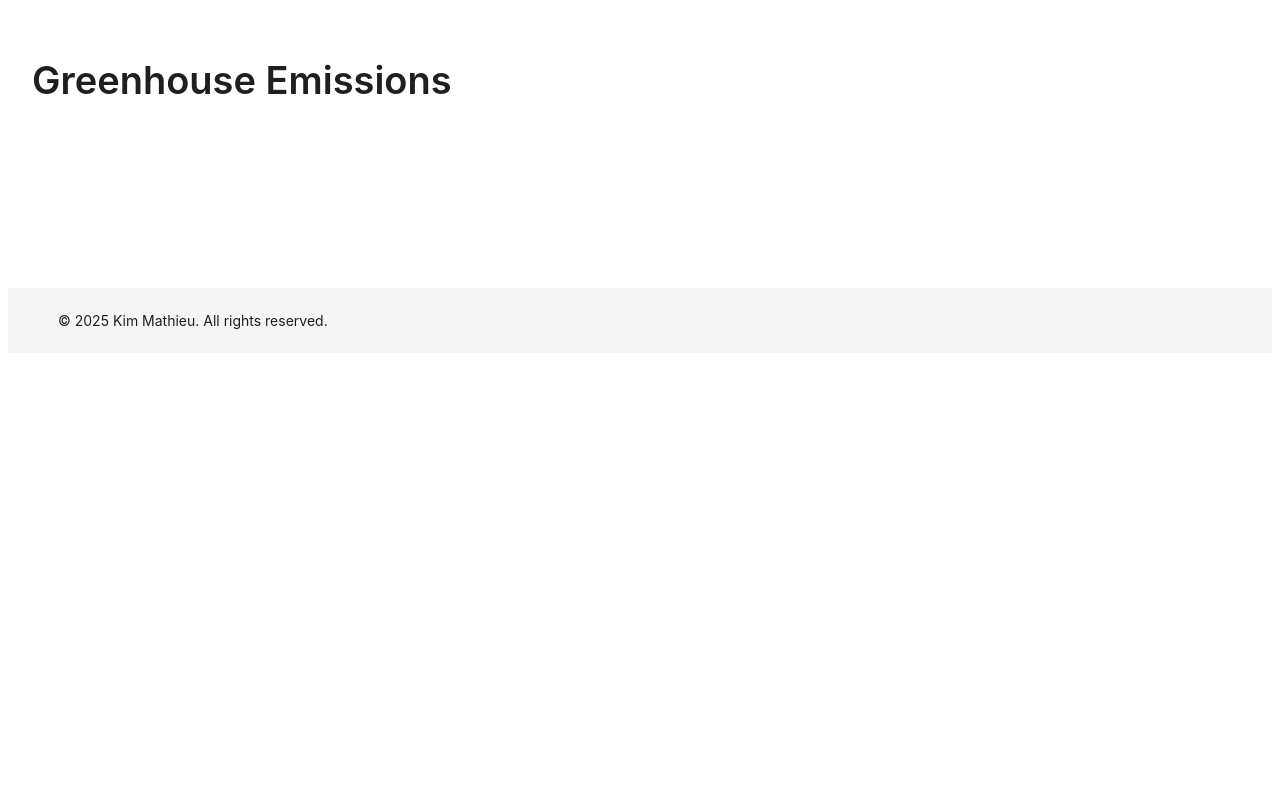
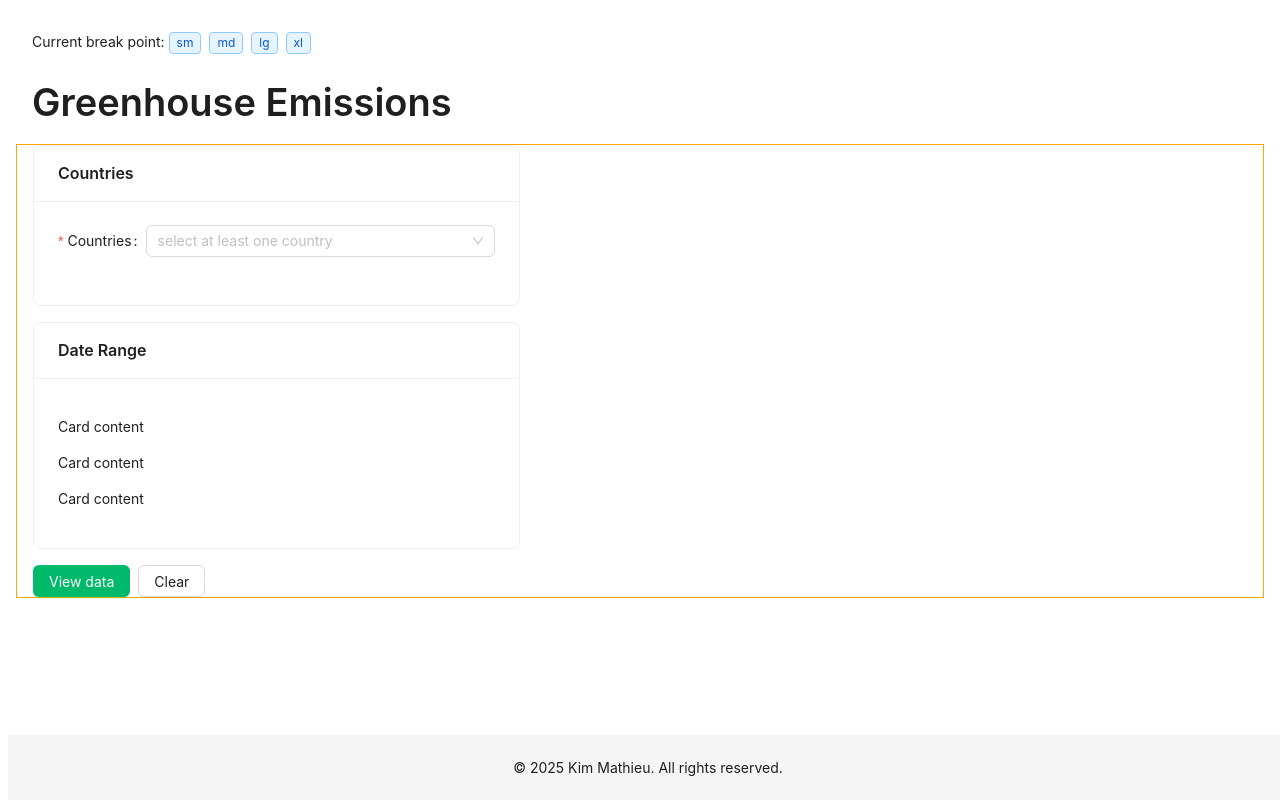
Before and after one commit to lockettks/greenhouse_gas_emissions, a React (Vite) app: page / in a window 1280 px wide. Built offline with nearby package versions, Linux system fonts and the light colour scheme.

Commit message:
Add form and country filter

```diff
--- a/package.json
+++ b/package.json
@@ -21,6 +21,7 @@
     "@vitejs/plugin-react": "^4.3.4",
     "eslint": "^9.19.0",
     "eslint-config-prettier": "^10.0.1",
+    "eslint-config-standard": "^17.1.0",
     "eslint-plugin-react": "^7.37.4",
     "eslint-plugin-react-hooks": "^5.0.0",
     "eslint-plugin-react-refresh": "^0.4.18",
--- a/src/App.jsx
+++ b/src/App.jsx
@@ -2,19 +2,36 @@ import { useState } from 'react'
 import reactLogo from './assets/react.svg'
 import viteLogo from '/vite.svg'
 import './App.css'
-import { Button, Col, ConfigProvider, Grid, Layout, Row, theme, Typography } from 'antd'
+import { Button, Col, ConfigProvider, Form, Grid, Layout, Row, Space, Tag, theme, Typography } from 'antd'
+import { FilterCountries } from './FilterCountries.jsx'
+import { FilterDates } from './FilterDates.jsx'
 
 const { Title } = Typography
 const { Content, Footer } = Layout
 const { useBreakpoint } = Grid
 
 function App() {
+  const [form] = Form.useForm()
   const [count, setCount] = useState(0)
   const screens = useBreakpoint()
 
   const {
     token: { colorBgContainer },
   } = theme.useToken()
+
+  const onFieldsChange = (_, allFields) => {
+    // Known issue: onFieldsChange is called three times
+    // https://ant.design/components/form#why-does-onfieldschange-trigger-three-times-on-change-when-field-sets-rules
+    console.log(allFields)
+  }
+
+  const onFinish = (values) => {
+    console.log(values)
+  }
+
+  const onReset = () => {
+    form.resetFields()
+  }
 
   return (
     <ConfigProvider theme={{ token: { colorPrimary: '#00b96b' } }}>
@@ -26,16 +43,39 @@ function App() {
             padding: 24,
           }}
         >
+          <>
+            Current break point:{' '}
+            {Object.entries(screens)
+              .filter((screen) => !!screen[1])
+              .map((screen) => (
+                <Tag color="blue" key={screen[0]}>
+                  {screen[0]}
+                </Tag>
+              ))}
+          </>
           {/*<div>*/}
           {/*  <a href="https://vite.dev" target="_blank">*/}
           {/*    <img src={viteLogo} className="logo" alt="Vite logo" />*/}
           {/*  </a>*/}
           {/*</div>*/}
           <Title>Greenhouse Emissions</Title>
-          <Row>
-            <Col></Col>
-            <Col></Col>
-          </Row>
+          <Form name="filters" form={form} onFieldsChange={onFieldsChange} onFinish={onFinish}>
+            <Row gutter={{ xs: 8, sm: 16, md: 24, lg: 32 }} style={{ border: '1px solid orange' }}>
+              <Col xs={24} sm={12} md={12} lg={12} xl={10}>
+                <Space direction="vertical" size="middle" style={{ display: 'flex' }}>
+                  <FilterCountries />
+                  <FilterDates />
+                  <Space>
+                    <Button type="primary" htmlType="submit">
+                      View data
+                    </Button>
+                    <Button onClick={onReset}>Clear</Button>
+                  </Space>
+                </Space>
+              </Col>
+              <Col flex={'auto'}></Col>
+            </Row>
+          </Form>
           {/*<div className="card">*/}
           {/*  <Button type='primary' onClick={() => setCount((count) => count + 1)}>*/}
           {/*    count is {count}*/}
@@ -45,7 +85,7 @@ function App() {
           {/*  </p>*/}
           {/*</div>*/}
         </Content>
-        <Footer>
+        <Footer style={{ position: 'absolute', bottom: 0, width: '100%', textAlign: 'center' }}>
           <div>© {new Date().getFullYear()} Kim Mathieu. All rights reserved.</div>
         </Footer>
       </Layout>
--- /dev/null
+++ b/src/FilterCountries.jsx
@@ -0,0 +1,102 @@
+import { Card, Form, Select, Space } from 'antd'
+import { useMemo } from 'react'
+
+const options = [
+  {
+    label: 'USA',
+    value: 'usa',
+    emoji: '🇺🇸',
+  },
+  {
+    label: 'Brazil',
+    value: 'Brazil',
+    emoji: '🇧🇷',
+  },
+  {
+    label: 'China',
+    value: 'china',
+    emoji: '🇨🇳',
+  },
+  {
+    label: 'France',
+    value: 'france',
+    emoji: '🇫🇷',
+  },
+  {
+    label: 'India',
+    value: 'india',
+    emoji: '🇮🇳',
+  },
+  {
+    label: 'Japan',
+    value: 'japan',
+    emoji: '🇯🇵',
+  },
+]
+
+const SELECT_ALL_OPTION = { label: 'Select All', value: 'selectAll' }
+
+const formItemName = 'countries'
+
+// function useSelectAllOption(options) {
+//   /** pass this to Form.Item's getValueFromEvent prop */
+//   const getValueFromEvent = useCallback(
+//     (value, selections) => {
+//       if (!selections?.length) return selections
+//       if (!selections?.some((s) => s.value === SELECT_ALL_OPTION.value)) {
+//         return selections
+//       }
+//       const labelInValue = typeof value[0]?.label === 'string'
+//       // if "Select All" option selected, set value to all options
+//       // also keep labelInValue in consideration
+//       return labelInValue ? options : options.map((o) => o.value)
+//     },
+//     [options],
+//   )
+//
+//   return [getValueFromEvent, optionsWithAllOption]
+// }
+
+export const FilterCountries = () => {
+  const form = Form.useFormInstance()
+
+  const optionsWithAllOption = useMemo(() => [SELECT_ALL_OPTION, ...options], [options])
+  // const [getValueFromEvent, optionsWithAllOption] = useSelectAllOption(options)
+
+  const handleChange = (value) => {
+    if (value.includes(SELECT_ALL_OPTION.value)) {
+      form.setFieldValue(
+        formItemName,
+        options.map((option) => option.value),
+      )
+    }
+  }
+
+  return (
+    <Card title="Countries">
+      <Form.Item
+        label="Countries"
+        name={formItemName}
+        // getValueFromEvent={getValueFromEvent}
+        rules={[{ required: true, message: 'Please select at least one country!' }]}
+      >
+        <Select
+          mode="multiple"
+          style={{ width: '100%' }}
+          placeholder="select at least one country"
+          onChange={handleChange}
+          allowClear
+          options={optionsWithAllOption}
+          optionRender={(option) => (
+            <Space>
+              <span role="img" aria-label={option.data.label}>
+                {option.data.emoji}
+              </span>
+              {option.data.label}
+            </Space>
+          )}
+        />
+      </Form.Item>
+    </Card>
+  )
+}
--- /dev/null
+++ b/src/FilterDates.jsx
@@ -0,0 +1,11 @@
+import { Card } from 'antd'
+
+export const FilterDates = () => {
+  return (
+    <Card title="Date Range">
+      <p>Card content</p>
+      <p>Card content</p>
+      <p>Card content</p>
+    </Card>
+  )
+}
```
Also changed, not shown: eslint.config.js (+18 -20 lines), 1 other file (tests, documents, lock files or other folders).
